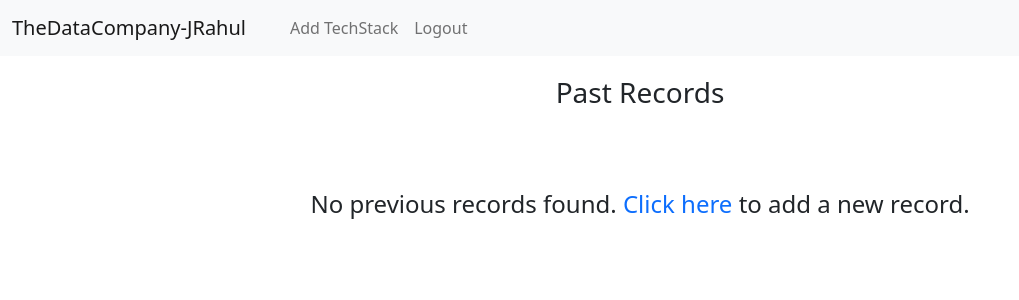
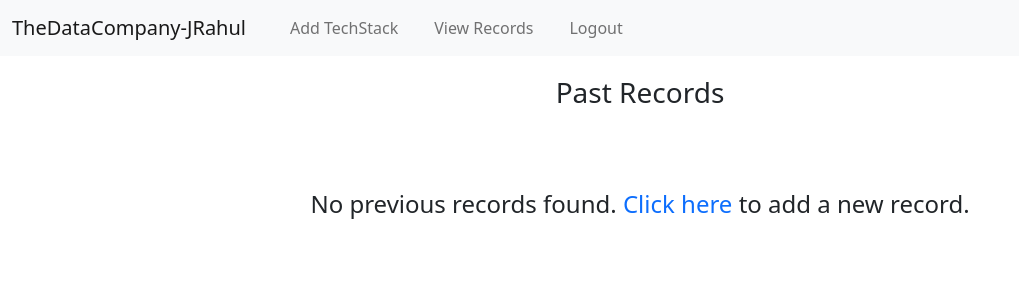
Before and after one commit to JRahul11/TheDataCompany, a Django app: page / in a window 1280 px wide. Shown: the top 300 px of the page, without its empty margins (0-1019 px from the left). Run offline with Django 3.2, Linux system fonts and the light colour scheme; the visitor is signed in with stand-in values (Sample User, id 1); some libraries are stand-ins or nearby versions.

Commit message:
Updated Templates

```diff
--- a/templates/base.html
+++ b/templates/base.html
@@ -23,11 +23,14 @@
                 aria-controls="navbarNavAltMarkup" aria-expanded="false" aria-label="Toggle navigation">
                 <span class="navbar-toggler-icon"></span>
             </button>
-            <div class="collapse navbar-collapse" id="navbarNavAltMarkup" style="margin-left: 20px;">
-                <div class="navbar-nav">
+            <div class="collapse navbar-collapse" id="navbarNavAltMarkup">
+                <div class="navbar-nav" style="margin-left: 20px;">
                     <a class="nav-link" href="{% url 'add_techstack' %}">Add TechStack</a>
                 </div>
-                <div class="navbar-nav">
+                <div class="navbar-nav" style="margin-left: 20px;">
+                    <a class="nav-link" href="{% url 'home_page' %}">View Records</a>
+                </div>
+                <div class="navbar-nav" style="margin-left: 20px;">
                     <a class="nav-link" href="{% url 'user_logout' %}">Logout</a>
                 </div>
             </div>
@@ -39,9 +42,9 @@
             </button>
             <div class="collapse navbar-collapse" id="navbarNavAltMarkup" style="margin-left: 20px;">
                 <div class="navbar-nav">
-                    <a class="nav-link" href="{% url 'user_login' %}">Login</a>
-                    <a class="nav-link" href="{% url 'user_signup' %}">Register</a>
-                    <a class="nav-link" href="{% provider_login_url 'google' %}">Sign In with Google</a>
+                    <a class="nav-link" href="{% url 'user_login' %}" style="margin-left: 20px;">Login</a>
+                    <a class="nav-link" href="{% url 'user_signup' %}" style="margin-left: 20px;">Register</a>
+                    <a class="nav-link" href="{% provider_login_url 'google' %}" style="margin-left: 20px;">Sign In with Google</a>
                 </div>
             </div>
             {% endif %}
--- a/templates/core/home.html
+++ b/templates/core/home.html
@@ -19,8 +19,8 @@
                     <p class="card-text" style="margin-top:15px;">Category: {{ object.category }}</p>
                     <p class="card-text">Rate: {{ object.expertise_level }}</p>
                     <p class="card-text">Learning Source: {{ object.learning_resource }}</p>
-                    <a href="{% url 'update_techstack' object.id %}" class="btn btn-primary">Update</a>
-                    <a href="{% url 'delete_techstack' object.id %}" class="btn btn-danger" style="margin-left:10px;">Delete</a>
+                    <a href="{% url 'update_techstack' object.id %}" class="btn btn-primary" style="margin-right:10px;">Update</a>
+                    <a href="{% url 'delete_techstack' object.id %}" class="btn btn-danger">Delete</a>
                 </div>
             </div>
         </div>
--- a/thedatacompany/settings.py
+++ b/thedatacompany/settings.py
@@ -19,6 +19,7 @@ INSTALLED_APPS = [
     'django.contrib.sessions',
     'django.contrib.messages',
     'django.contrib.staticfiles',
+    'corsheaders',
     'django.contrib.sites',
     'allauth',
     'allauth.account',
@@ -28,8 +29,10 @@ INSTALLED_APPS = [
 ]
 
 MIDDLEWARE = [
+    'corsheaders.middleware.CorsMiddleware',
     'django.middleware.security.SecurityMiddleware',
     'django.contrib.sessions.middleware.SessionMiddleware',
+    'whitenoise.middleware.WhiteNoiseMiddleware',
     'django.middleware.common.CommonMiddleware',
     'django.middleware.csrf.CsrfViewMiddleware',
     'django.contrib.auth.middleware.AuthenticationMiddleware',
```
